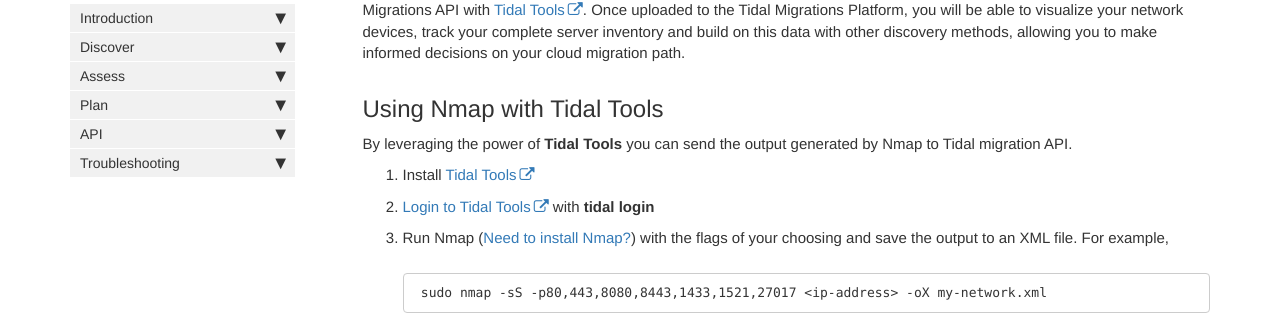
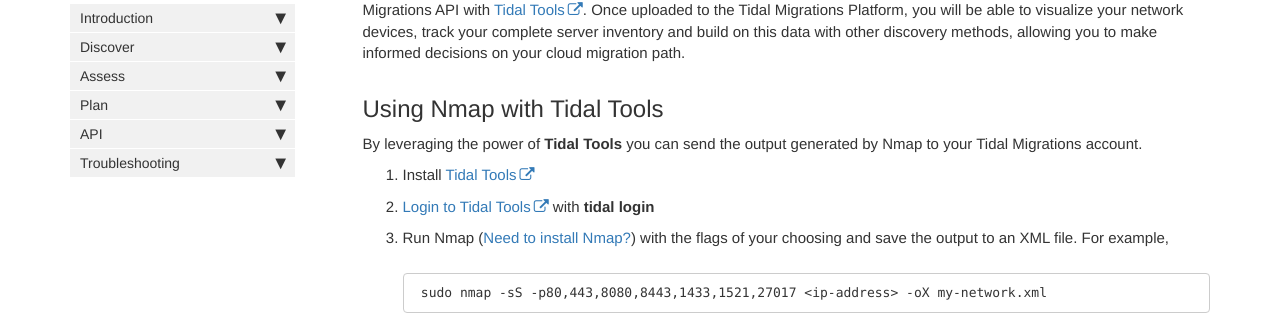
Before and after one commit to tidalmigrations/tidalmigrations.github.io, a Jekyll site: the page built from pages/user guides/discover_nmap.md, in a window 1280 px wide and 900 px high, scrolled down 453 px. Shown: the part 125-453 px from the top of the window. Built offline with Jekyll 4.4.1, drawn with Linux system fonts in a browser that asks for light colours; nearby versions of some CDN libraries; comment, search, counter and statistics services are not loaded.

Commit message:
Update pages/user guides/discover_nmap.md
Co-authored-by: Philip Rees <philip.rees@tidalmigrations.com>

```diff
--- a/pages/user guides/discover_nmap.md
+++ b/pages/user guides/discover_nmap.md
@@ -19,7 +19,7 @@ Nmap is capable of producing its output in an XML file, allowing you to inspect
 
 ## Using Nmap with Tidal Tools
 
-By leveraging the power of **Tidal Tools** you can send the output generated by Nmap to Tidal migration API.
+By leveraging the power of **Tidal Tools** you can send the output generated by Nmap to your Tidal Migrations account.
 
 1. Install [Tidal Tools](https://guides.tidalmg.com/tidal-tools.html)
 2. [Login to Tidal Tools](https://guides.tidalmg.com/tidal-tools.html#login) with **tidal login**
```
